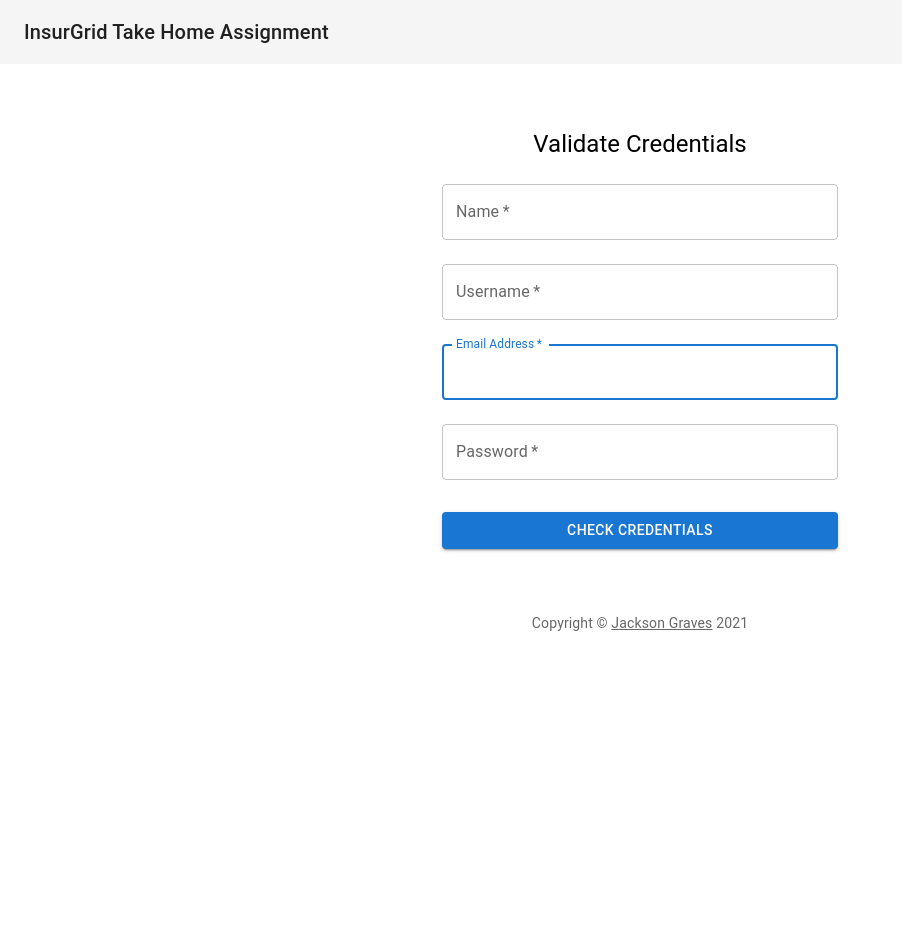
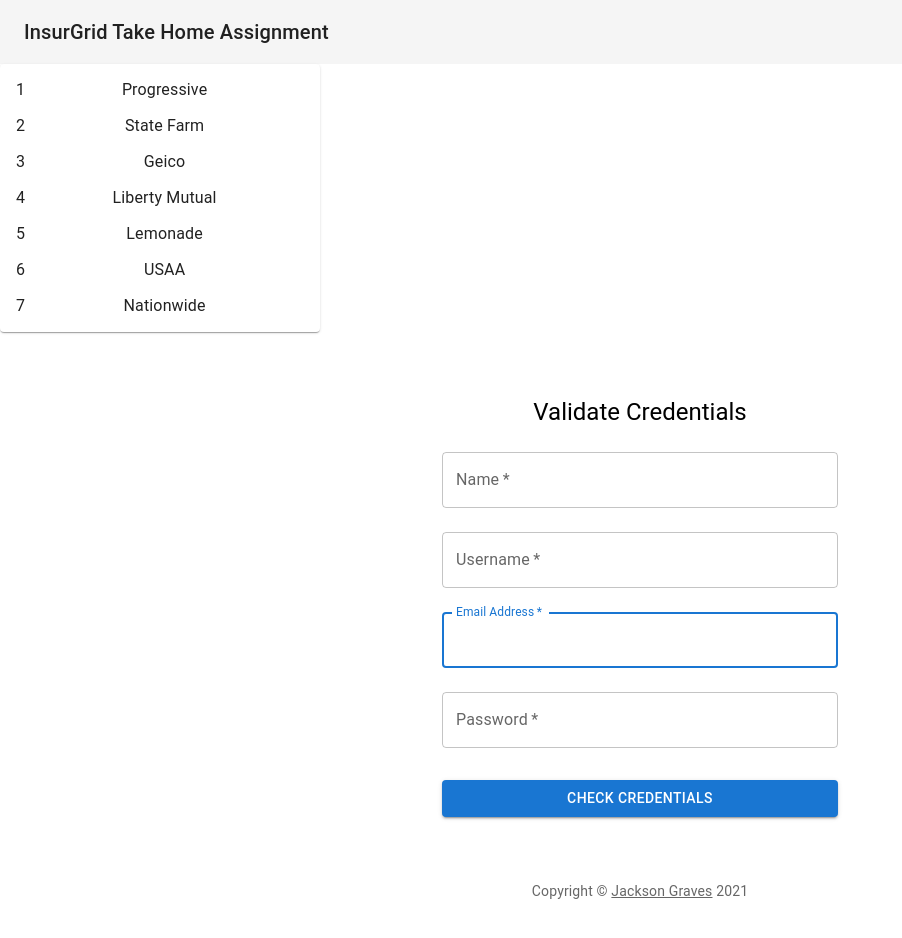
Before and after one commit to jacksongraves/takehome-insurgrid, a React (Create React App) app in the folder packages/frontend/: page / in a window 1280 px wide. Shown: the top 938 px of the page, without its empty margins (0-902 px from the left). Before the commit the page ends 800 px from the top, so only its background shows below. Built offline with nearby package versions, Linux system fonts and the light colour scheme.

Commit message:
Added notional carrier list on UI

```diff
--- /dev/null
+++ b/packages/frontend/src/components/List.tsx
@@ -0,0 +1,100 @@
+// @react
+import React, { Fragment } from "react";
+
+// @mui
+import {
+	Container,
+	Grid,
+	Typography,
+	Accordion,
+	AccordionSummary,
+	AccordionDetails,
+	Box,
+	Divider,
+	ListItemText,
+	MenuItem,
+	MenuList,
+	Paper,
+} from "@mui/material";
+
+export interface Carrier {
+	name: string;
+	id: number;
+	image: string;
+	login: string;
+}
+
+// Temporary data until connected to API
+const carriers: Carrier[] = [
+	{
+		name: "Progressive",
+		id: 1,
+		image: "",
+		login: "https://account.apps.progressive.com/access/login?cntgrp=A",
+	},
+	{
+		name: "State Farm",
+		id: 2,
+		image: "",
+		login: "https://www.statefarm.com/",
+	},
+	{
+		name: "Geico",
+		id: 3,
+		image: "",
+		login: "https://ecams.geico.com/login",
+	},
+	{
+		name: "Liberty Mutual",
+		id: 4,
+		image: "",
+		login: "https://eservice.libertymutual.com/login/",
+	},
+	{
+		name: "Lemonade",
+		id: 5,
+		image: "",
+		login: "https://www.lemonade.com/login#email",
+	},
+	{
+		name: "USAA",
+		id: 6,
+		image: "",
+		login:
+			"https://www.usaa.com/my/logon?logoffjump=true&wa_ref=pub_global_log_on",
+	},
+	{
+		name: "Nationwide",
+		id: 7,
+		image: "",
+		login: "https://www.nationwide.com/personal/login",
+	},
+];
+
+/**
+ * @function List
+ * @description Provides a control to retrieve carriers, displays an empty list if none retrieved / none available, and if carriers are present, populates the list with click handlers.
+ * @returns React
+ */
+export const List = () => {
+	const onClick = (id: number) => {
+		console.log("noOp", id);
+	};
+	const menuItems = (items: Carrier[]) =>
+		items.map(({ name, id }: Carrier) => {
+			return (
+				<MenuItem key={Math.random()} onClick={(e) => onClick(id)}>
+					<ListItemText>{id}</ListItemText>
+					<ListItemText>{name}</ListItemText>
+				</MenuItem>
+			);
+		});
+
+	return (
+		<Fragment>
+			<Paper sx={{ width: 320, maxWidth: "100%" }}>
+				<MenuList>{menuItems(carriers)}</MenuList>
+			</Paper>
+		</Fragment>
+	);
+};
--- a/packages/frontend/src/components/index.ts
+++ b/packages/frontend/src/components/index.ts
@@ -1,3 +1,4 @@
 export * from "./Header";
 export * from "./Footer";
 export * from "./Form";
+export * from "./List";
--- a/packages/frontend/src/views/MainView.tsx
+++ b/packages/frontend/src/views/MainView.tsx
@@ -8,7 +8,7 @@
 import { Box } from "@mui/material";
 
 // @components
-import { Form } from "../components";
+import { Form, List } from "../components";
 /**
  * @function MainView
  * @description The main body view for the app
@@ -18,6 +18,7 @@
 	return (
 		<Fragment>
 			<Box sx={{ width: "100%" }}>
+				<List />
 				<Form />
 				{/* <CarrierList /> */}
 			</Box>
```
